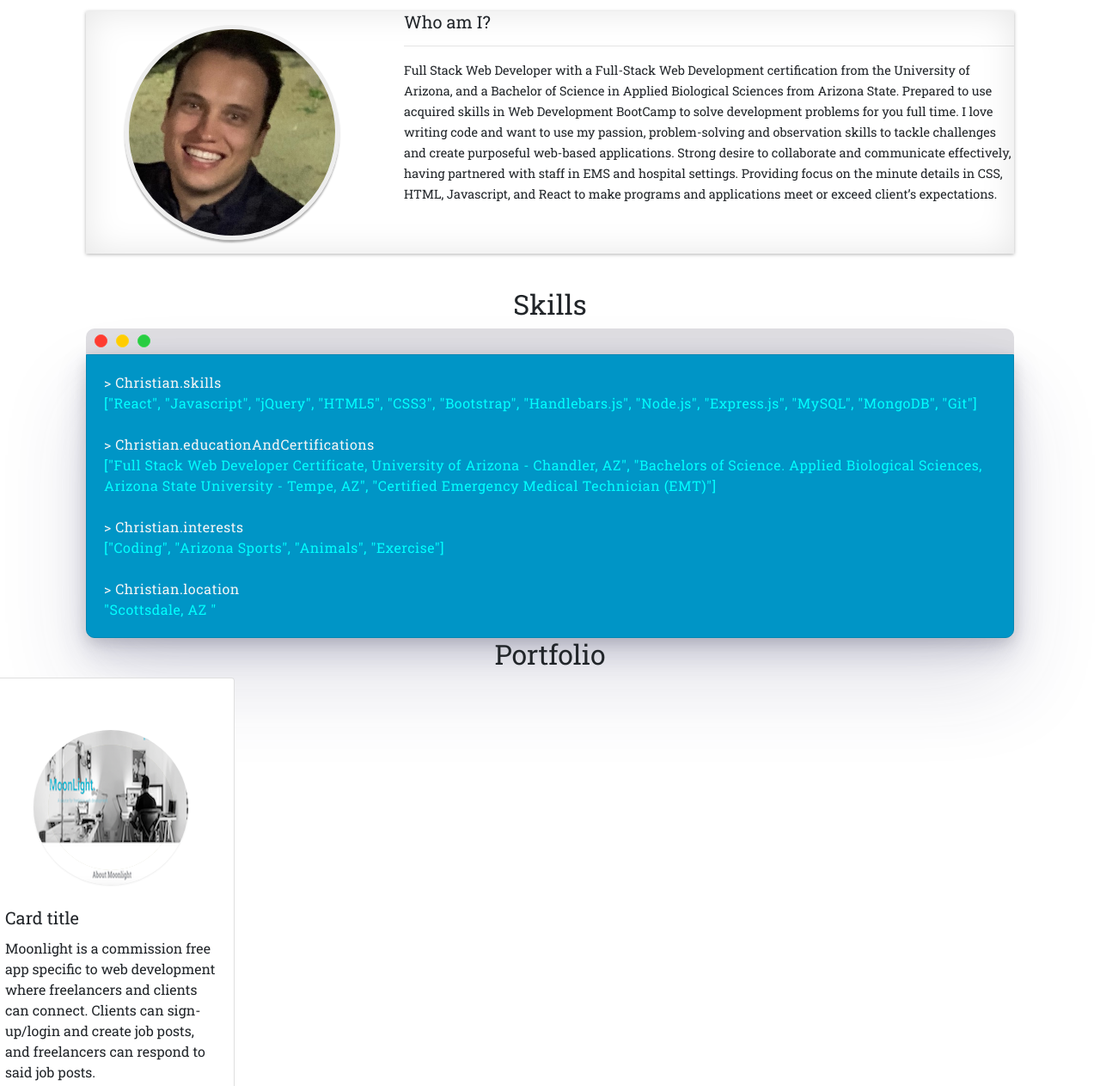
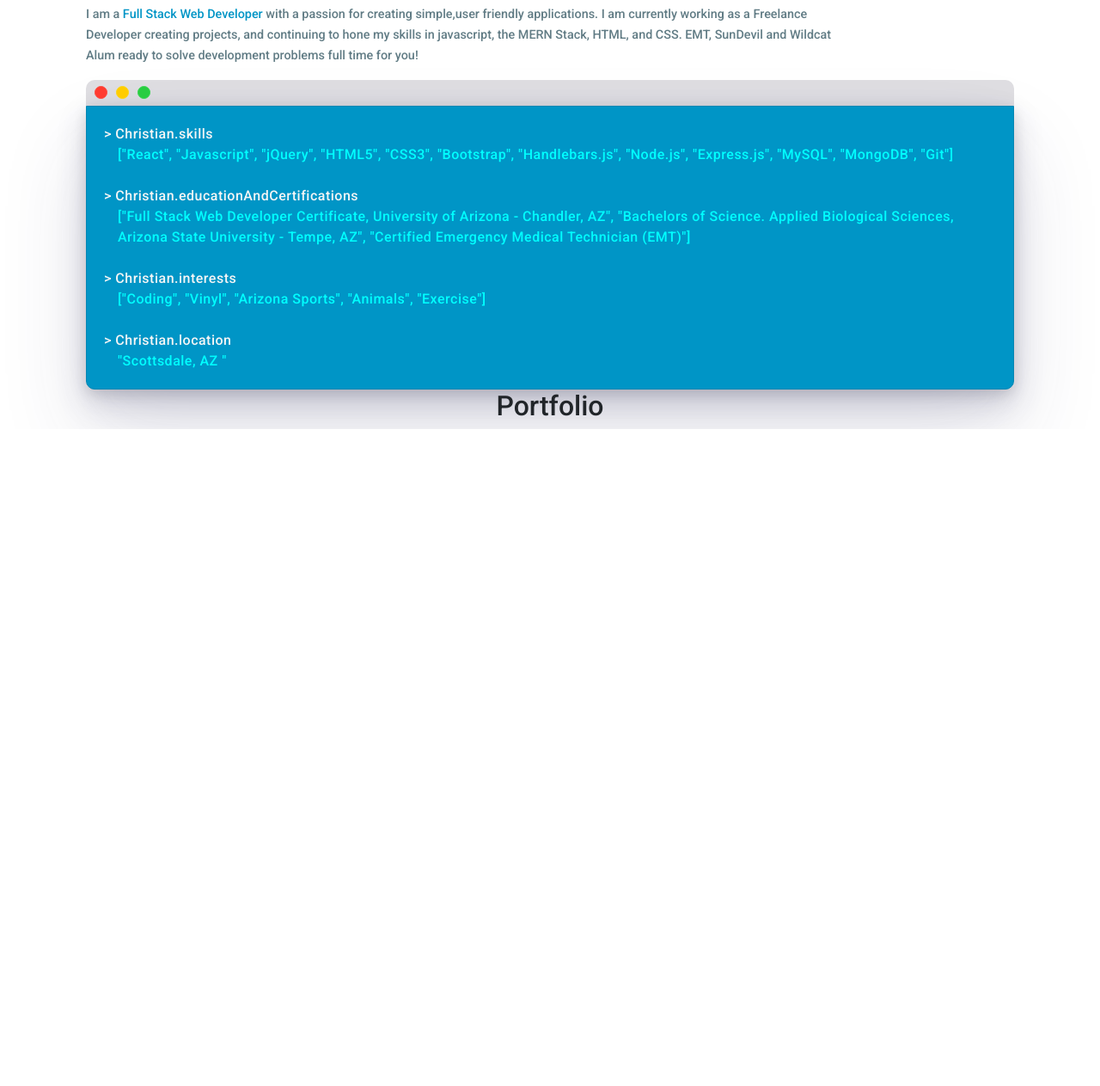
Before and after one commit to Cmader555/PersonalPortfolio, a website: page public/index.html in a window 1280 px wide. Shown: the part 698-1961 px from the top of the page at 86% size. After the commit the page ends 1197 px from the top, so only its background shows below. Drawn offline with nearby package versions, Linux system fonts and the light colour scheme.

Commit message:
Updated About, going to redo projects

```diff
--- a/public/assets/css/style.css
+++ b/public/assets/css/style.css
@@ -1,5 +1,5 @@
 body {
-    font-family: 'Roboto Slab', serif;
+    font-family: 'Roboto', sans-serif;
 
 }
 
@@ -33,7 +33,7 @@ body {
 /*main image section */
 
 .banner {
-    background-image: url(../images/desk.jpg);
+    background-image: url(../images/Background.jpg);
     min-height: 625px;
     overflow: hidden;
     background-repeat: no-repeat;
@@ -52,13 +52,25 @@ body {
 
 /* About Section */
 
-#aboutSection {
-    /* background-color: white; */
+.section-title{
+    font-weight: 700;
+    font-size: 3rem;
+}
+.section-title:after{
+    content: '';
+    display: block;
+    border: 2.5px solid #0095c6;
+    margin: auto;
+    width: 180px;
+    margin-top: .5rem;
+
 }
 
 .bio {
     font-size: .90rem;
     line-height: 1.5rem;
+    /* color: #58698a;  */
+    color: #617c85;
 }
 
 .avatar {
@@ -186,7 +198,8 @@ shadow:after {
     color: #F5F5F5;
 }
 .outputStatement{
-    color: rgb(0, 255, 255)
+    color: rgb(0, 255, 255);
+    padding-left: 1rem;
 }
 
 /* End Terminal  */
--- a/public/index.html
+++ b/public/index.html
@@ -9,7 +9,7 @@
 
     <link rel="stylesheet" href="https://maxcdn.bootstrapcdn.com/bootstrap/4.0.0/css/bootstrap.min.css"
         integrity="sha384-Gn5384xqQ1aoWXA+058RXPxPg6fy4IWvTNh0E263XmFcJlSAwiGgFAW/dAiS6JXm" crossorigin="anonymous">
-    <link href="https://fonts.googleapis.com/css?family=Roboto+Slab:300,400" rel="stylesheet">
+    <link href="https://fonts.googleapis.com/css?family=Roboto:500,700&display=swap" rel="stylesheet">
     <link rel="stylesheet" href="https://use.fontawesome.com/releases/v5.8.2/css/all.css"
         integrity="sha384-oS3vJWv+0UjzBfQzYUhtDYW+Pj2yciDJxpsK1OYPAYjqT085Qq/1cq5FLXAZQ7Ay" crossorigin="anonymous">
     <link rel="stylesheet" href="https://cdnjs.cloudflare.com/ajax/libs/animate.css/3.7.0/animate.min.css">
@@ -53,42 +53,24 @@
         <div class="container">
             <div class="row justify-content-center">
                 <div class="col-sm-12 text-center">
-                    <h2>A Little Bit About Me</h2>
+                    <h2 class="section-title">About Me</h2>
                 </div>
             </div>
             <div class="container">
-                <div class="box shadow">
-                    <div class="row justify-content-center">
-                        <div class="col-sm-4">
-                            <div class="avatar"></div>
-                        </div>
-                        <div class="col-sm-8">
-                            <h5>Who am I?</h5>
-                            <hr>
-                            <p class="bio">
-                                Full Stack Web Developer with a Full-Stack Web Development certification from the
-                                University
-                                of Arizona, and a Bachelor of Science in Applied Biological Sciences from Arizona
-                                State.
-                                Prepared to use acquired skills in Web Development BootCamp to solve development
-                                problems
-                                for you full time. I love writing code and want to use my passion, problem-solving
-                                and
-                                observation skills to tackle challenges and create purposeful web-based
-                                applications.
-                                Strong
-                                desire to collaborate and communicate effectively, having partnered with staff in
-                                EMS
-                                and
-                                hospital settings. Providing focus on the minute details in CSS, HTML, Javascript,
-                                and
-                                React
-                                to make programs and applications meet or exceed client’s expectations.
 
-                            </p>
-                        </div>
+                <div class="row flex-start">
+
+                    <div class="col-sm-10">
+
+                        <p class="bio">
+                            I am a <span class="bio" style="color: #0095c6;">Full Stack Web Developer</span> with a passion for creating simple,user friendly
+                            applications. I am currently working as a Freelance Developer creating projects, and
+                            continuing to hone my skills in javascript, the MERN Stack, HTML, and CSS. EMT, SunDevil and
+                            Wildcat Alum ready to solve development problems full time for you!
+                        </p>
                     </div>
                 </div>
+
             </div>
 
 
@@ -99,11 +81,11 @@
     <!-- <div class="parallax"></div> -->
     <section id="skillsSection">
         <div class="container">
-            <div class="row">
+            <!-- <div class="row">
                 <div class="col-sm-12 text-center">
                     <h2>Skills</h2>
                 </div>
-            </div>
+            </div> -->
             <div class="container">
                 <div class="row">
                     <div class="col-sm-12">
@@ -127,7 +109,8 @@
                             </div>
                             <div class="statement">
                                 <div class="commandStatement">> Christian.interests</div>
-                                <div class="outputStatement">["Coding", "Arizona Sports", "Animals", "Exercise"]</div>
+                                <div class="outputStatement">["Coding", "Vinyl", "Arizona Sports", "Animals",
+                                    "Exercise"]</div>
                             </div>
                             <div class="statement">
                                 <div class="commandStatement">> Christian.location</div>
@@ -140,52 +123,14 @@
         </div>
 
         <section class="portfolioSection">
+
             <div class="container">
                 <div class="row">
                     <div class="col-sm-12 text-center">
                         <h2>Portfolio</h2>
                     </div>
                 </div>
-            </div>
-            <div class="row">
-                <div class="col-sm-12-md4">
-                    <div class="card" style="width: 18rem;">
 
-                        <div class="card-body">
-                            <ul class="ch-grid">
-                                <li>
-                                    <div class="ch-item ch-img-1">
-                                        <div class="ch-info-wrap">
-                                            <div class="ch-info">
-                                                <div class="ch-info-front ch-img-1"></div>
-                                                <div class="ch-info-back">
-                                                    <h3>MoonLight</h3>
-
-                                                    <p>
-                                                       Christian Mader
-                                                       July 2019
-                                                    </p>
-                                                </div>
-                                            </div>
-                                        </div>
-                                    </div>
-                                </li>
-                            </ul>
-                            <h5 class="card-title">Card title</h5>
-                            <p class="card-text">Moonlight is a commission free app specific to web development
-                                where
-                                freelancers and
-                                clients can connect. Clients can sign-up/login and create job
-                                posts, and
-                                freelancers can
-                                respond to said job posts.</p>
-                            <a href="https://blooming-meadow-15961.herokuapp.com/" target="_blank">
-                                See Me in Action!</a>
-                            <a href="https://github.com/irishjedi77/Moonlight" target="_blank">
-                                Github Repo</a>
-                        </div>
-                    </div>
-                </div>
             </div>
         </section>
 
```
Also changed, not shown: 1 other file.
